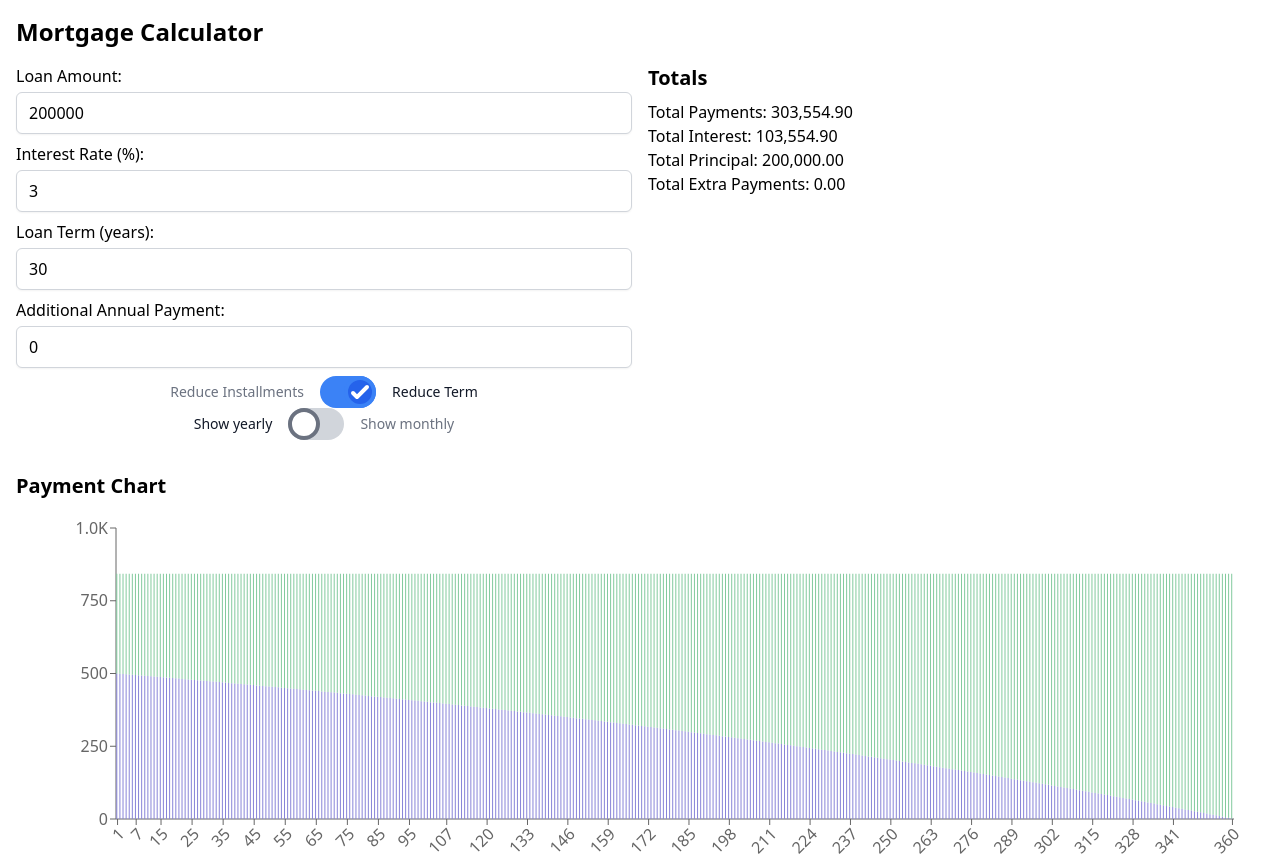
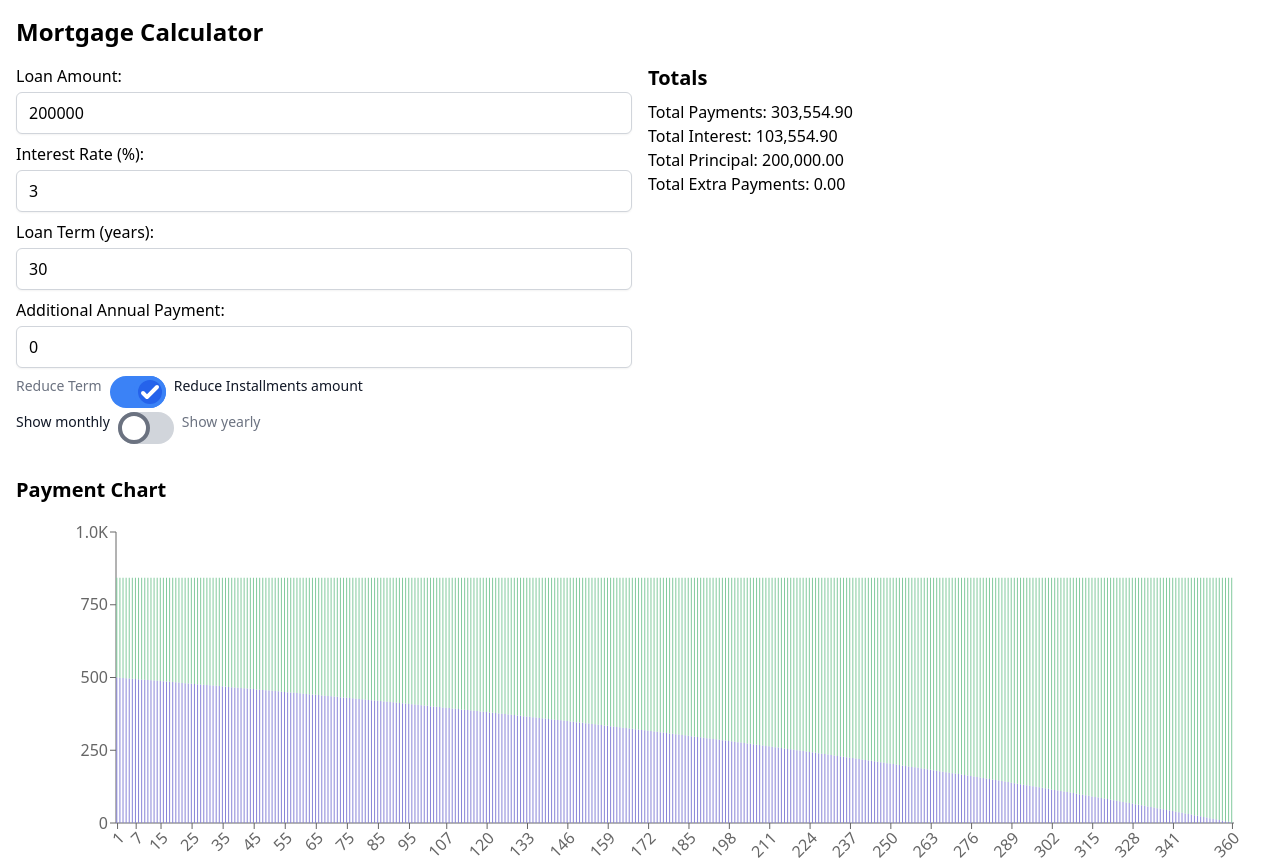
Before and after one commit to alainrk/finance, a React (Vite) app: page / in a window 1280 px wide. Shown: the top 860 px of the page. Built offline with nearby package versions, Linux system fonts and the light colour scheme.

Commit message:
Fix toggle

```diff
--- a/src/MortgageCalculator.tsx
+++ b/src/MortgageCalculator.tsx
@@ -184,18 +184,20 @@ const MortgageCalculator: React.FC = () => {
               className="mt-1 block w-full rounded-md border-gray-300 shadow-sm focus:border-indigo-300 focus:ring focus:ring-indigo-200 focus:ring-opacity-50"
             />
           </label>
+          <div className="space-y-1">
             <ToggleSwitch
-            leftLabel="Reduce Installments"
-            rightLabel="Reduce Term"
+              leftLabel="Reduce Term"
+              rightLabel="Reduce Installments amount"
               checked={reduceInstallments}
               onChange={setReduceInstallments}
             />
             <ToggleSwitch
-            leftLabel="Show yearly"
-            rightLabel="Show monthly"
+              leftLabel="Show monthly"
+              rightLabel="Show yearly"
               checked={showYearlySums}
               onChange={setShowYearlySums}
             />
+          </div>
         </div>
         <div>
           <h2 className="text-xl font-semibold mb-2">Totals</h2>
--- a/src/ToggleSwitch.tsx
+++ b/src/ToggleSwitch.tsx
@@ -14,7 +14,7 @@ const ToggleSwitch: React.FC<ToggleSwitchProps> = ({
   onChange,
 }) => {
   return (
-    <div className="flex items-center justify-center space-x-4">
+    <div className="flex  space-x-2">
       <span
         className={`text-sm ${checked ? "text-gray-500" : "text-gray-900 font-medium"}`}
       >
```
Lines whose indentation alone changed are shown as unchanged.
